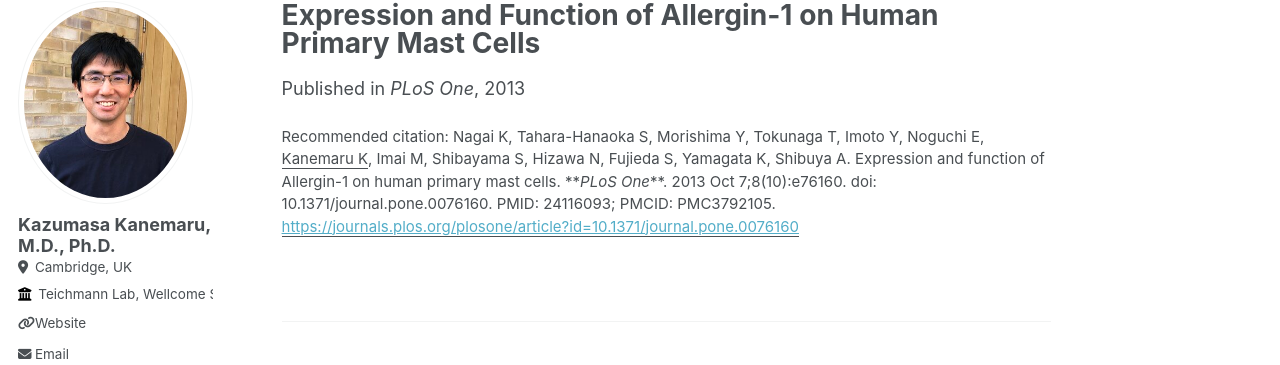
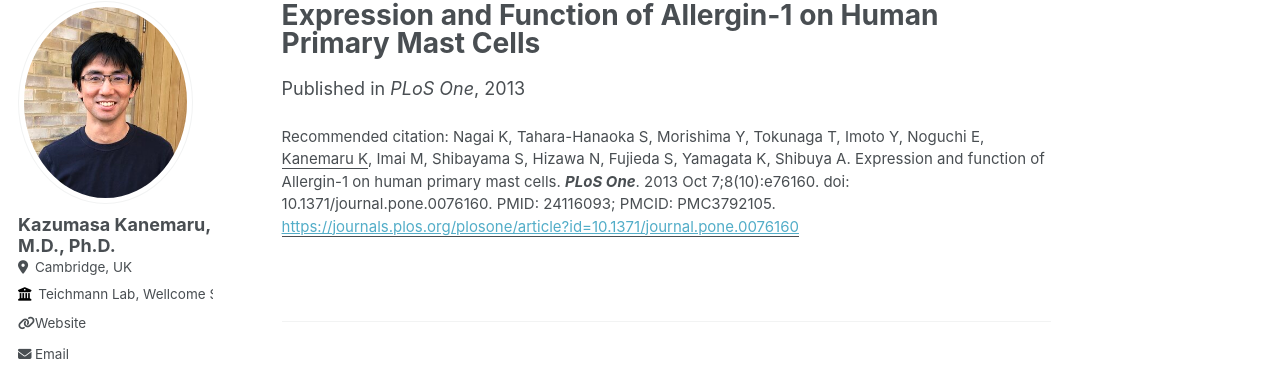
Before and after one commit to kazukane/kazukane.github.io, a Jekyll site: the page built from _publications/2013-10-07-Human-mast-Allergin1.md, in a window 1280 px wide and 1045 px high. Shown: the part 105-470 px from the top of the window. Built offline with Jekyll 4.4.1, drawn with Linux system fonts in a browser that asks for light colours; some web fonts are replaced.

```diff
--- a/_publications/2013-10-07-Human-mast-Allergin1.md
+++ b/_publications/2013-10-07-Human-mast-Allergin1.md
@@ -6,5 +6,5 @@ excerpt: ''
 date: 2013-10-07
 venue: 'PLoS One'
 paperurl: 'https://journals.plos.org/plosone/article?id=10.1371/journal.pone.0076160'
-citation: 'Nagai K, Tahara-Hanaoka S, Morishima Y, Tokunaga T, Imoto Y, Noguchi E, <u>Kanemaru K</u>, Imai M, Shibayama S, Hizawa N, Fujieda S, Yamagata K, Shibuya A. Expression and function of Allergin-1 on human primary mast cells. **<i>PLoS One</i>**. 2013 Oct 7;8(10):e76160. doi: 10.1371/journal.pone.0076160. PMID: 24116093; PMCID: PMC3792105.'
+citation: 'Nagai K, Tahara-Hanaoka S, Morishima Y, Tokunaga T, Imoto Y, Noguchi E, <u>Kanemaru K</u>, Imai M, Shibayama S, Hizawa N, Fujieda S, Yamagata K, Shibuya A. Expression and function of Allergin-1 on human primary mast cells. <b><i>PLoS One</i></b>. 2013 Oct 7;8(10):e76160. doi: 10.1371/journal.pone.0076160. PMID: 24116093; PMCID: PMC3792105.'
 ---
```
Also changed, not shown: _publications/2023-07-12-Spatially-resolved-adult-heart.md (+1 -1 lines).
